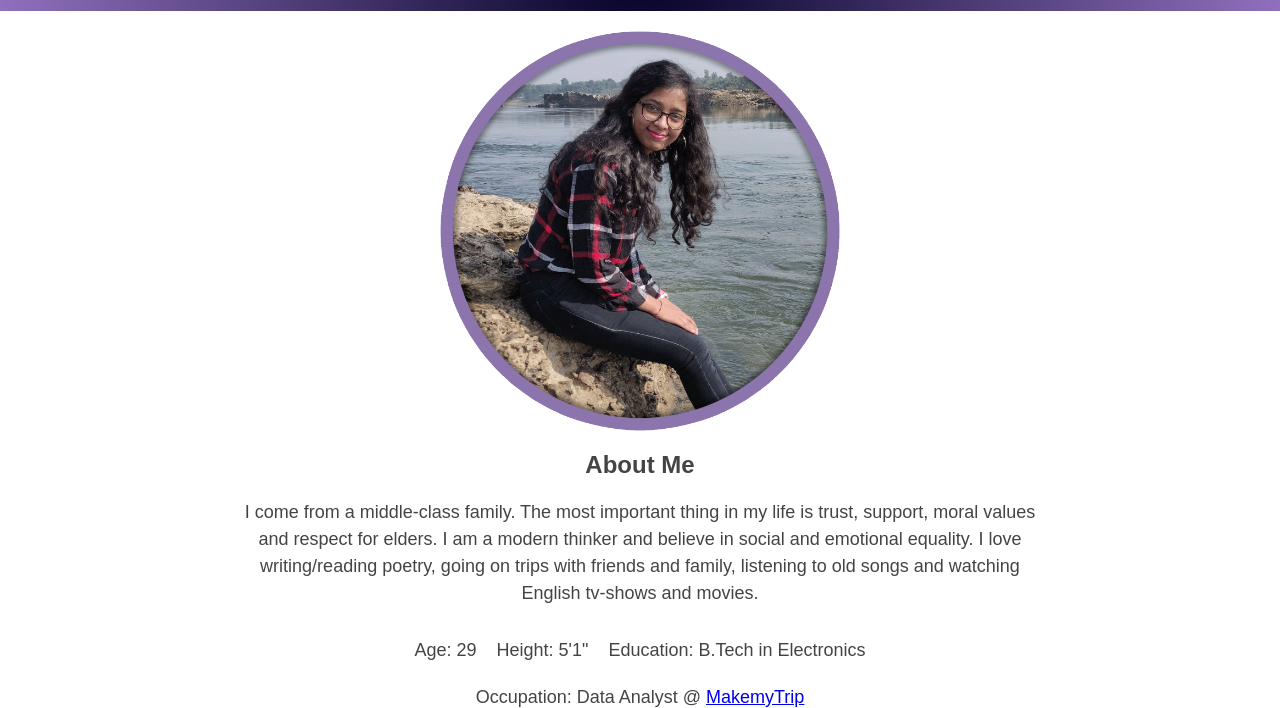
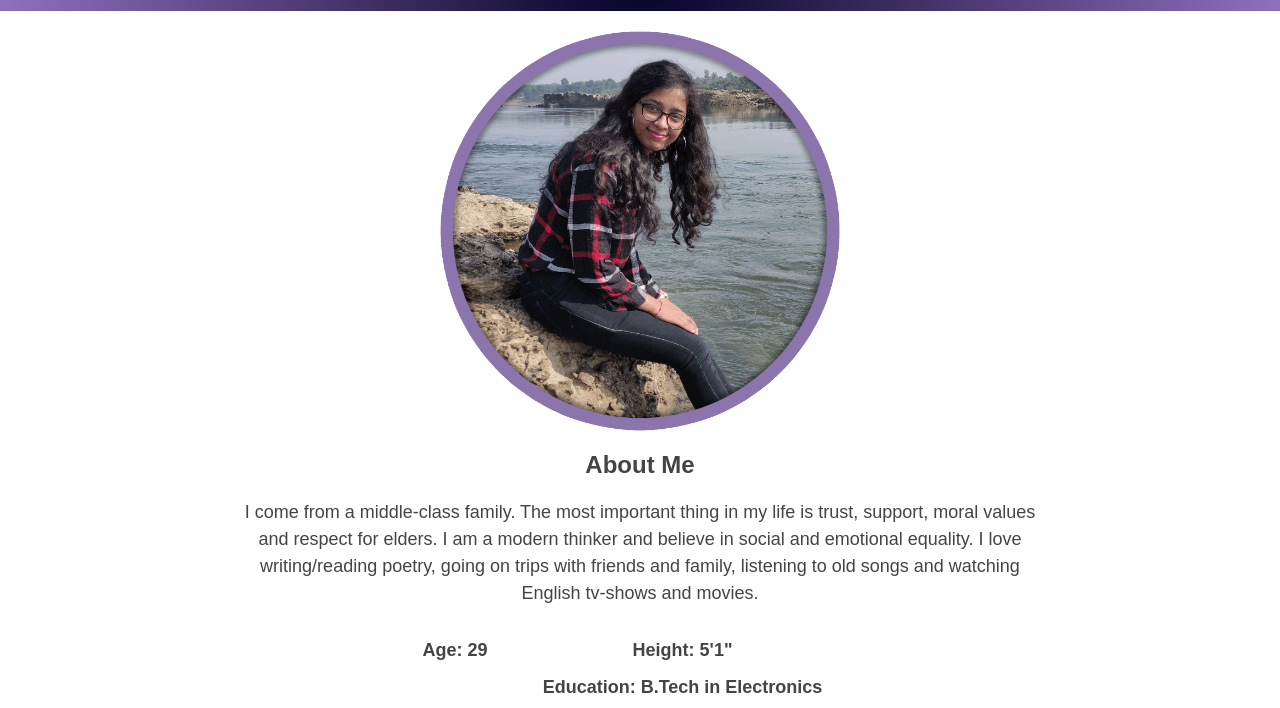
Before and after one commit to anand-srivastava/astha, a plain HTML site: page index.html in a window 1280 px wide. Shown: the part 90-798 px from the top of the page. Drawn offline with Linux system fonts and the light colour scheme.

Commit message:
Update index.html

```diff
--- a/index.html
+++ b/index.html
@@ -82,10 +82,10 @@
       <p>I come from a middle-class family. The most important thing in my life is trust, support, moral values and respect for elders. I am a modern thinker and believe in social and emotional equality. I love writing/reading poetry, going on trips with friends and family, listening to old songs and watching English tv-shows and movies.</p>
 
       <ul>
-        <li>Age: 29</li>
-        <li>Height: 5'1"</li>
-        <li>Education: B.Tech in Electronics</li>
-        <li>Occupation: Data Analyst @ <a href="https://www.makemytrip.com">MakemyTrip</a></li>
+        <li><strong>Age: </string>29</li>
+        <li><strong>Height: </string>5'1"</li>
+        <li><strong>Education: </string>B.Tech in Electronics</li>
+        <li><strong>Occupation: </string>Data Analyst @ <a href="https://www.makemytrip.com">MakemyTrip</a></li>
       </ul>
 
       <h2 class="other-profiles">My Other Profiles</h2>
```
